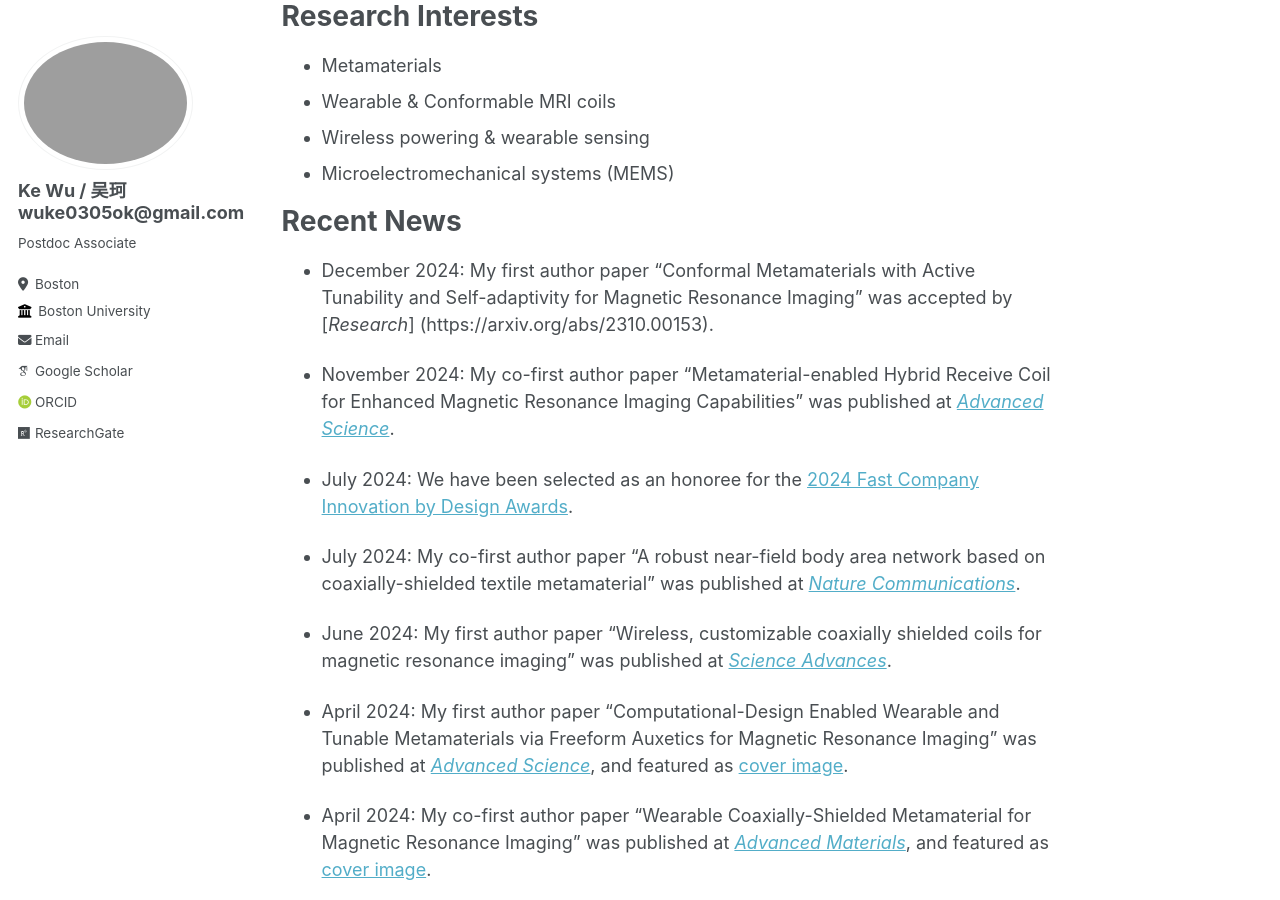
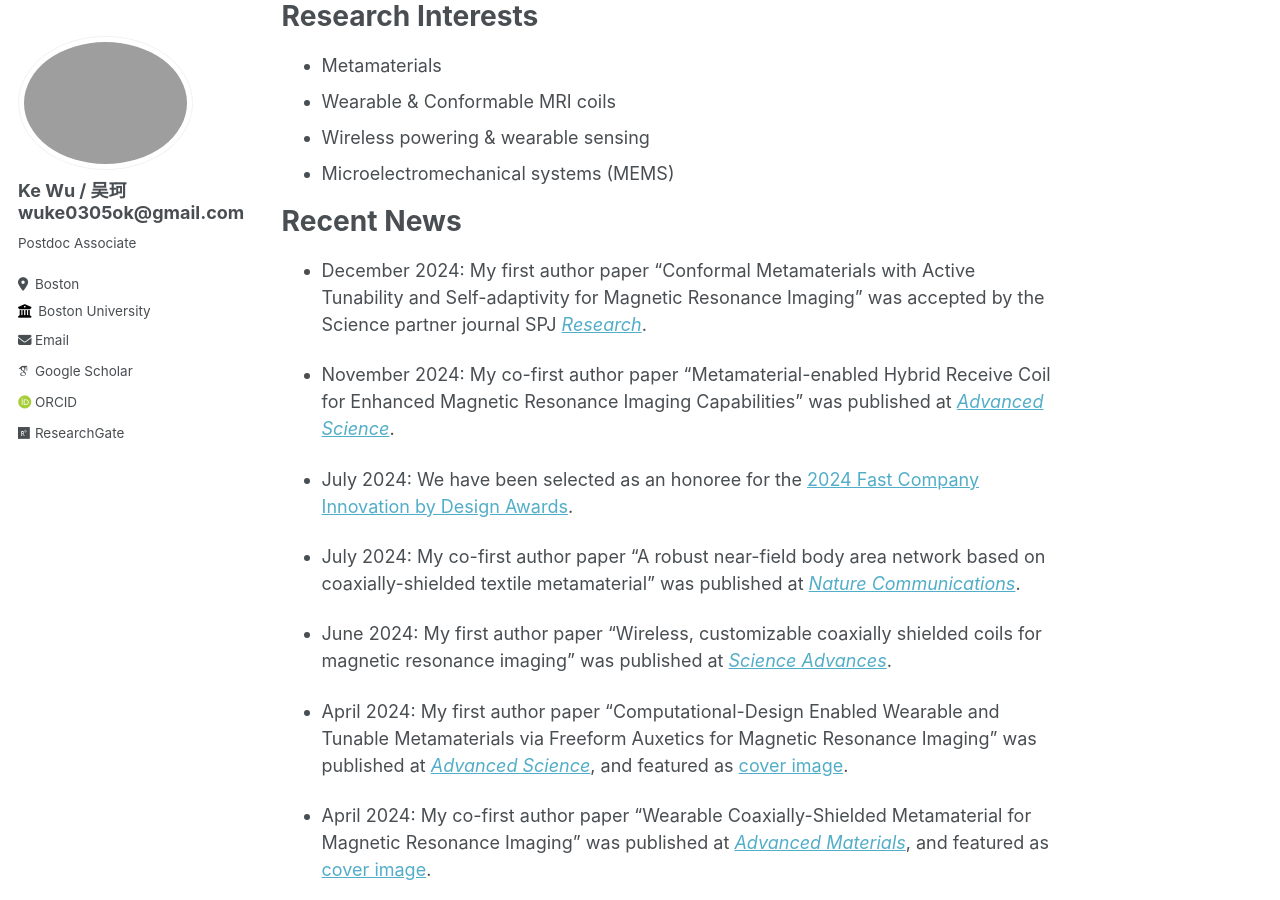
Before and after one commit to wuke0305/wuke0305.github.io, a Jekyll site: the page built from _pages/about.md, in a window 1280 px wide and 900 px high, scrolled down 662 px. Built offline with Jekyll 4.4.1, drawn with Linux system fonts in a browser that asks for light colours; some web fonts are replaced.

Commit message:
Update about.md

```diff
--- a/_pages/about.md
+++ b/_pages/about.md
@@ -22,7 +22,7 @@ Research Interests
 
 Recent News
 ======
-* December 2024: My first author paper “Conformal Metamaterials with Active Tunability and Self-adaptivity for Magnetic Resonance Imaging” was accepted by [_Research_] (https://arxiv.org/abs/2310.00153).
+* December 2024: My first author paper “Conformal Metamaterials with Active Tunability and Self-adaptivity for Magnetic Resonance Imaging” was accepted by the Science partner journal SPJ [_Research_](https://arxiv.org/abs/2310.00153).
 
 * November 2024: My co-first author paper “Metamaterial-enabled Hybrid Receive Coil for Enhanced Magnetic Resonance Imaging Capabilities” was published at [_Advanced Science_](https://onlinelibrary.wiley.com/doi/10.1002/advs.202410907).
 
```
